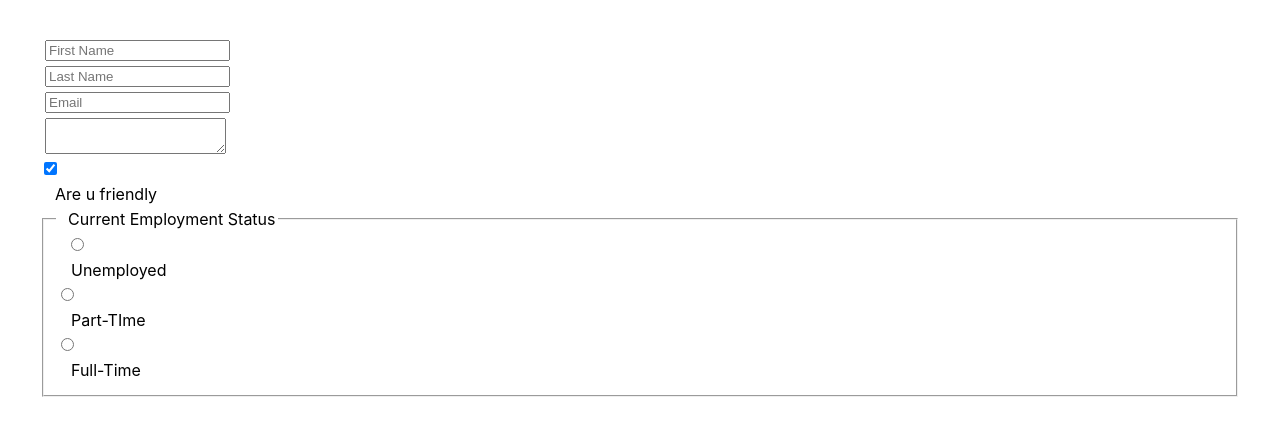
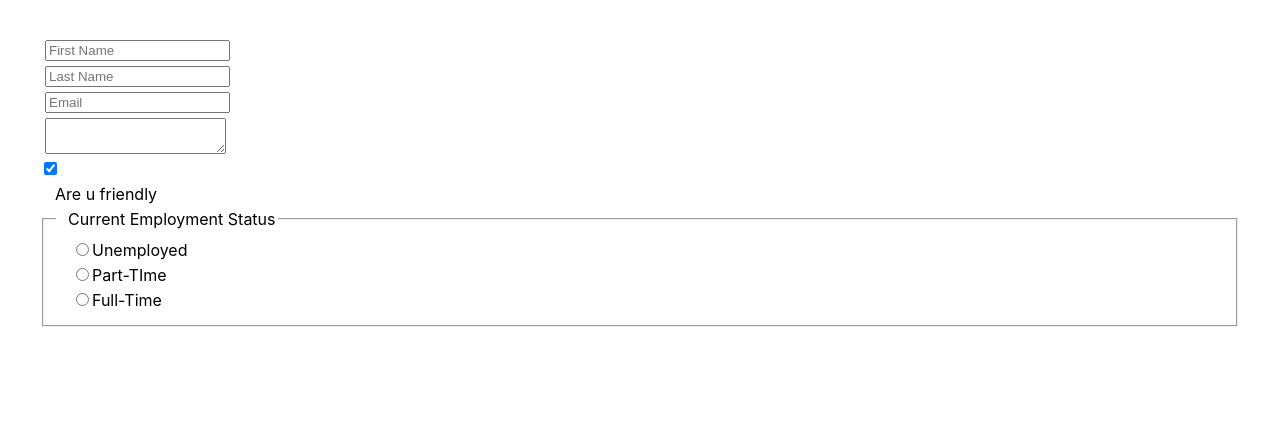
Before and after one commit to Tinady/scrimba-react-course, a React (Create React App) app in the folder memegenerator/: page / in a window 1280 px wide. Shown: the top 436 px of the page. Built offline with nearby package versions, Linux system fonts and the light colour scheme.

Commit message:
Update form.js

```diff
--- a/memegenerator/src/components/form.js
+++ b/memegenerator/src/components/form.js
@@ -62,20 +62,26 @@ export default function Forms(){
 
 <fieldset>
      <legend> Current Employment Status</legend>
+
+     <label htmlFor="unemployed">
      <input
      type="radio"
      id="unemployed"/>
-     <label htmlFor="unemployed"> Unemployed</label>
+     Unemployed</label>
 
+
+     <label htmlFor="part-time">
      <input
      type="radio"
      id="part-time"/>
-     <label htmlFor="part-time">Part-TIme</label>
+          Part-TIme</label>
 
-     <input
-     type="radio"
-     id="full-time"/>
-     <label htmlFor="full-time"> Full-Time</label>
+
+     <label htmlFor="full-time">
+          <input
+           type="radio"
+           id="full-time"/>
+           Full-Time</label>
 
 
 </fieldset>
```
